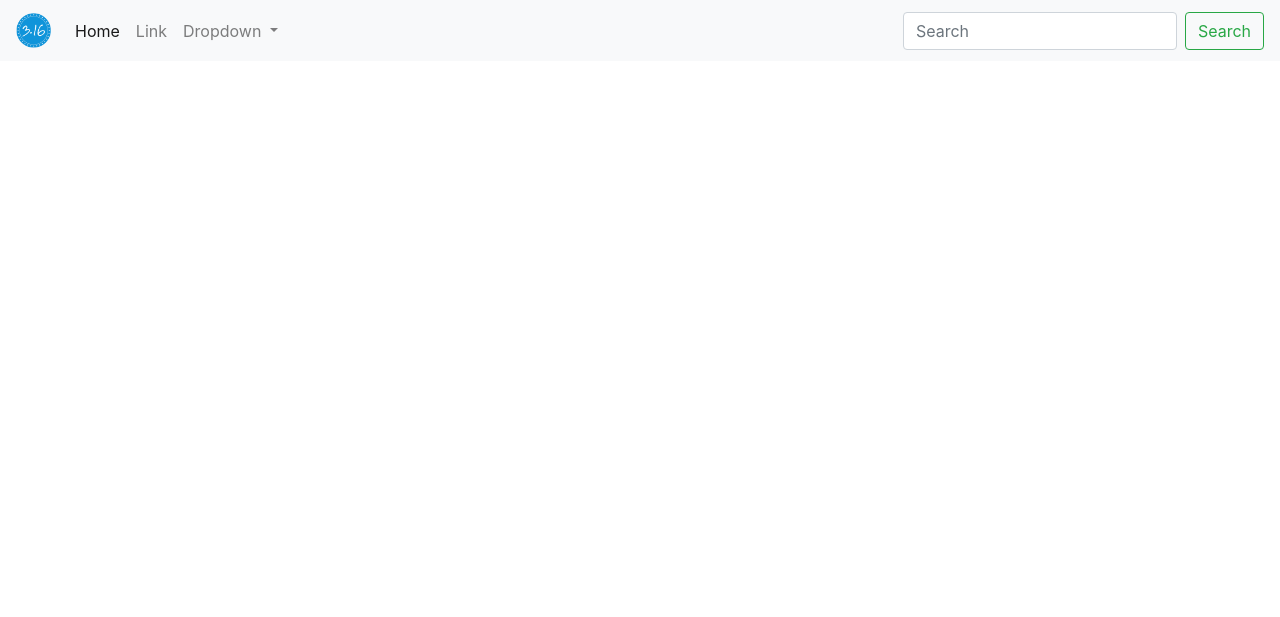
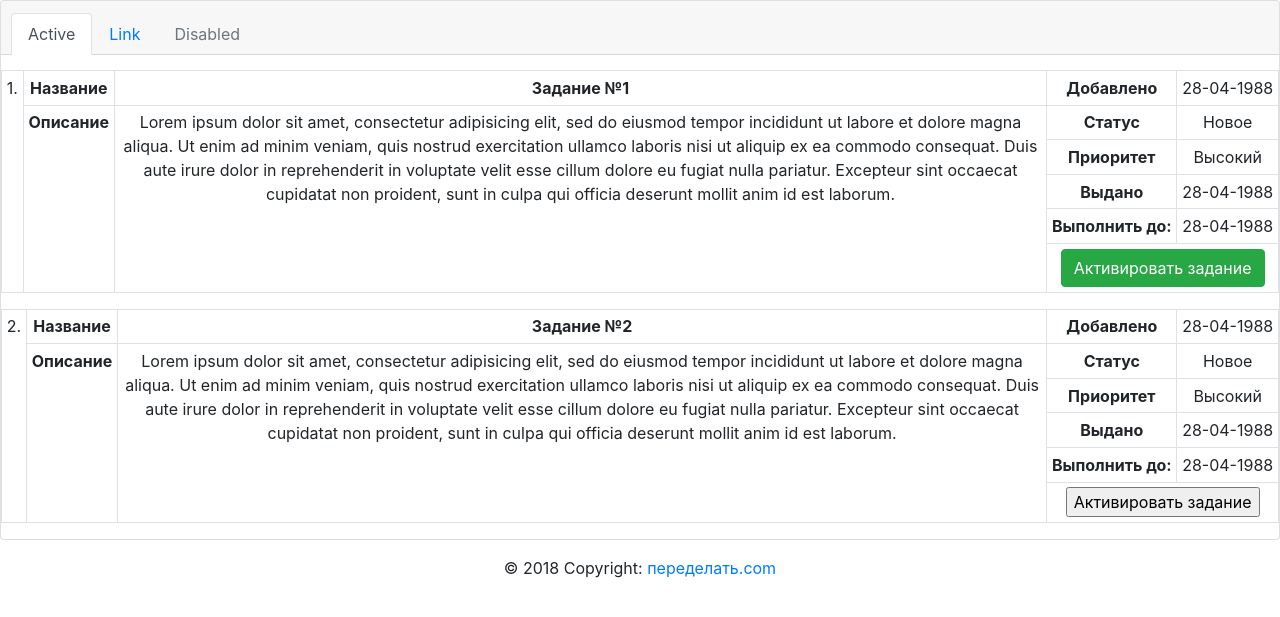
Before and after one commit to kostetr/my-tasker, a PHP site: page / in a window 1280 px wide. Shown: the top 617 px of the page. Run offline with PHP 8.4, Linux system fonts and the light colour scheme.

Commit message:
Структура в виде каталога

```diff
--- a/template/main.php
+++ b/template/main.php
@@ -10,54 +10,132 @@
         <link href="template/css/main.css" rel="stylesheet" type="text/css"/>
 
         <title>Задания группы 3.16</title>
+        <style>
+            .card-header {
+                margin-bottom: 15px;
+            }
+            .in-line {
+                white-space: nowrap;
+            }
+
+        </style>
     </head>
     <body>
-        <nav class="navbar navbar-expand-lg navbar-light bg-light">
-            <a href="#" class="navbar-brand">
-                <img src="template/images/logo.png" alt="logo" class="logo img-circle">
-            </a>
 
-
-            <button class="navbar-toggler" type="button" data-toggle="collapse" data-target="#navbarSupportedContent" aria-controls="navbarSupportedContent" aria-expanded="false" aria-label="Toggle navigation">
-                <span class="navbar-toggler-icon"></span>
-            </button>
-
-            <div class="collapse navbar-collapse" id="navbarSupportedContent">
-                <ul class="navbar-nav mr-auto">
-                    <li class="nav-item active">
-                        <a class="nav-link" href="#">Home <span class="sr-only">(current)</span></a>
+        <main>
+            <div class="card text-center">
+                <div class="card-header">
+                    <ul class="nav nav-tabs card-header-tabs">
+                        <li class="nav-item">
+                            <a class="nav-link active" href="#">Active</a>
                         </li>
                         <li class="nav-item">
                             <a class="nav-link" href="#">Link</a>
                         </li>
-                    <li class="nav-item dropdown">
-                        <a class="nav-link dropdown-toggle" href="#" id="navbarDropdown" role="button" data-toggle="dropdown" aria-haspopup="true" aria-expanded="false">
-                            Dropdown
-                        </a>
-                        <div class="dropdown-menu" aria-labelledby="navbarDropdown">
-                            <a class="dropdown-item" href="#">Action</a>
-                            <a class="dropdown-item" href="#">Another action</a>
-                            <div class="dropdown-divider"></div>
-                            <a class="dropdown-item" href="#">Something else here</a>
-                        </div>
+                        <li class="nav-item">
+                            <a class="nav-link disabled" href="#">Disabled</a>
                         </li>
                     </ul>
-                <form class="form-inline my-2 my-lg-0">
-                    <input class="form-control mr-sm-2" type="search" placeholder="Search" aria-label="Search">
-                    <button class="btn btn-outline-success my-2 my-sm-0" type="submit">Search</button>
+                </div>
+                <table class="table table-bordered table-sm ">
+                    <tr>
+                        <td rowspan="6">1.</td>
+                        <th>Название</th>
+                        <th colspan="3" >Задание №1</th>
+                        <th>Добавлено</th>
+                        <td class="in-line">28-04-1988</td>
+                    </tr>
+                    <tr>
+                        <th rowspan="5">Описание</th>
+                        <td colspan="3" rowspan="5">
+                            Lorem ipsum dolor sit amet, consectetur adipisicing elit, sed do eiusmod tempor incididunt ut labore et dolore magna aliqua. Ut enim ad minim veniam, quis nostrud exercitation ullamco laboris nisi ut aliquip ex ea commodo consequat. Duis aute irure dolor in reprehenderit in voluptate velit esse cillum dolore eu fugiat nulla pariatur. Excepteur sint occaecat cupidatat non proident, sunt in culpa qui officia deserunt mollit anim id est laborum.
+                        </td>
+                        <th>Статус</th>
+                        <td>Новое</td>
+                    </tr>
+                    <tr>
+                        <th>Приоритет</th>
+                        <td>Высокий</td>
+                    </tr>
+                    <tr>
+                        <th>Выдано</th>
+                        <td class="in-line">28-04-1988</td>
+                    </tr>
+                    <tr>
+                        <th class="in-line">Выполнить до:</th>
+                        <td class="in-line">28-04-1988</td>
+                    </tr>
+                    <tr>
+                        <td colspan="2">
+                            <form method="POST" action="/tasks/changStatus">
+                                <input type="hidden" name="task_id" value="">
+                                <input type="hidden" name="status_id" value="2">
+                                <input type="hidden" name="field_bd" value="start_date">
+                                <input type="hidden" name="redirect" value="tasks">
+                                <button type="button" class="btn btn-success">Активировать задание</button>
+<!--                                <input type="submit" value="Активировать задание">-->
                             </form>
+                        </td>
+                    </tr>
+
+                </table>
+                <table class="table table-bordered table-sm ">
+                    <tr>
+                        <td rowspan="6">2.</td>
+                        <th>Название</th>
+                        <th colspan="3" >Задание №2</th>
+                        <th>Добавлено</th>
+                        <td class="in-line">28-04-1988</td>
+                    </tr>
+                    <tr>
+                        <th rowspan="5">Описание</th>
+                        <td colspan="3" rowspan="5">
+                            Lorem ipsum dolor sit amet, consectetur adipisicing elit, sed do eiusmod tempor incididunt ut labore et dolore magna aliqua. Ut enim ad minim veniam, quis nostrud exercitation ullamco laboris nisi ut aliquip ex ea commodo consequat. Duis aute irure dolor in reprehenderit in voluptate velit esse cillum dolore eu fugiat nulla pariatur. Excepteur sint occaecat cupidatat non proident, sunt in culpa qui officia deserunt mollit anim id est laborum.
+                        </td>
+                        <th>Статус</th>
+                        <td>Новое</td>
+                    </tr>
+                    <tr>
+                        <th>Приоритет</th>
+                        <td>Высокий</td>
+                    </tr>
+                    <tr>
+                        <th>Выдано</th>
+                        <td class="in-line">28-04-1988</td>
+                    </tr>
+                    <tr>
+                        <th class="in-line">Выполнить до:</th>
+                        <td class="in-line">28-04-1988</td>
+                    </tr>
+                    <tr>
+                        <td colspan="2">
+                            <form method="POST" action="/tasks/changStatus">
+                                <input type="hidden" name="task_id" value="">
+                                <input type="hidden" name="status_id" value="2">
+                                <input type="hidden" name="field_bd" value="start_date">
+                                <input type="hidden" name="redirect" value="tasks">
+                                <input type="submit" value="Активировать задание">
+                            </form>
+                        </td>
+                    </tr>
+
+                </table>
             </div>
-        </nav>
-        <main>
-
-        </main>
 
 
 
 
+        </main>
 
-
-    </nav>
+        <!-- Footer -->
+        <footer>
+            <!-- Copyright -->
+            <div class="footer-copyright text-center py-3">© 2018 Copyright:
+                <a href="https://mdbootstrap.com/bootstrap-tutorial/"> переделать.com</a>
+            </div>
+            <!-- Copyright -->
+        </footer>
+        <!-- Footer -->
 
         <!-- Optional JavaScript -->
         <!-- jQuery first, then Popper.js, then Bootstrap JS -->
```
Lines whose indentation alone changed are shown as unchanged.
